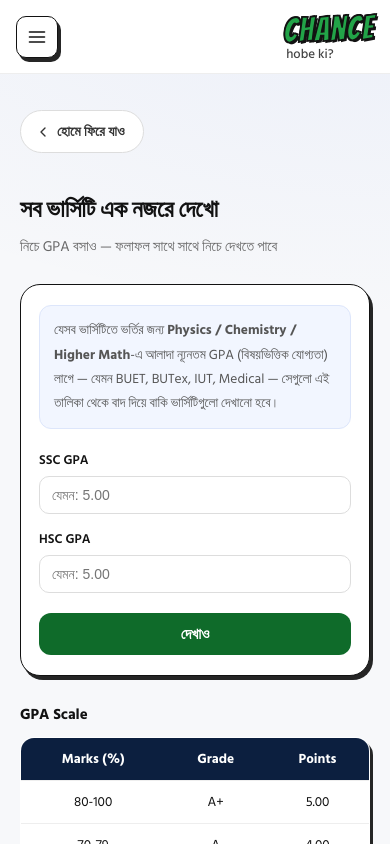
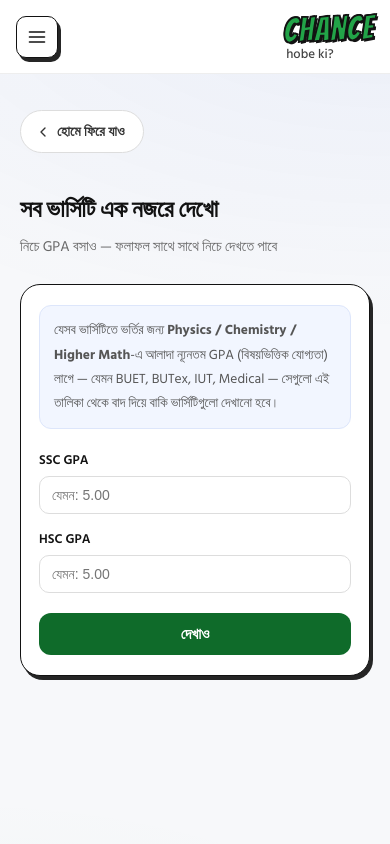
Before and after one commit to nishat-jihad/Admission-info, a Next.js app in the folder chance-hobe-ki/: page /general-check in a window 390 px wide. Shown: the top 844 px of the page. Built offline with nearby package versions, Linux system fonts and the light colour scheme.

Commit message:
Update globals.css

```diff
--- a/chance-hobe-ki/src/app/globals.css
+++ b/chance-hobe-ki/src/app/globals.css
@@ -696,6 +696,24 @@ nav.nav-links button:not(.active):hover {
   font-size: 16px;
   font-weight: 800;
 }
+.hsc-result-title {
+  font-family: var(--font-baloo), sans-serif;
+  font-weight: 700;
+  font-size: clamp(18px, 2.6vw, 26px);
+  margin-bottom: 8px;
+}
+.hsc-result-number {
+  font-family: var(--font-baloo), sans-serif;
+  font-weight: 800;
+  font-size: clamp(40px, 7vw, 60px);
+  line-height: 1.1;
+  margin-bottom: 6px;
+}
+.hsc-result-grade {
+  font-size: 14.5px;
+  font-weight: 700;
+  color: var(--black);
+}
 
 /* ---------- GENERAL / HSC-GPA STANDALONE PAGES ---------- */
 .general-page {
@@ -964,9 +982,26 @@ nav.nav-links button:not(.active):hover {
   .general-check-about {
     display: none;
   }
+  .gpa-scale-block {
+    display: none;
+  }
 }
 .gpa-scale-block {
   margin: 22px 0 26px;
+}
+.result-heading-block {
+  margin: 22px 0 14px;
+}
+.result-heading-title {
+  font-family: var(--font-baloo), sans-serif;
+  font-weight: 700;
+  font-size: clamp(20px, 3vw, 30px);
+  color: var(--blue);
+  margin-bottom: 6px;
+}
+.result-heading-sub {
+  font-size: 14.5px;
+  color: #666;
 }
 @media (min-width: 901px) {
   .general-check-about .general-about-title {
```
